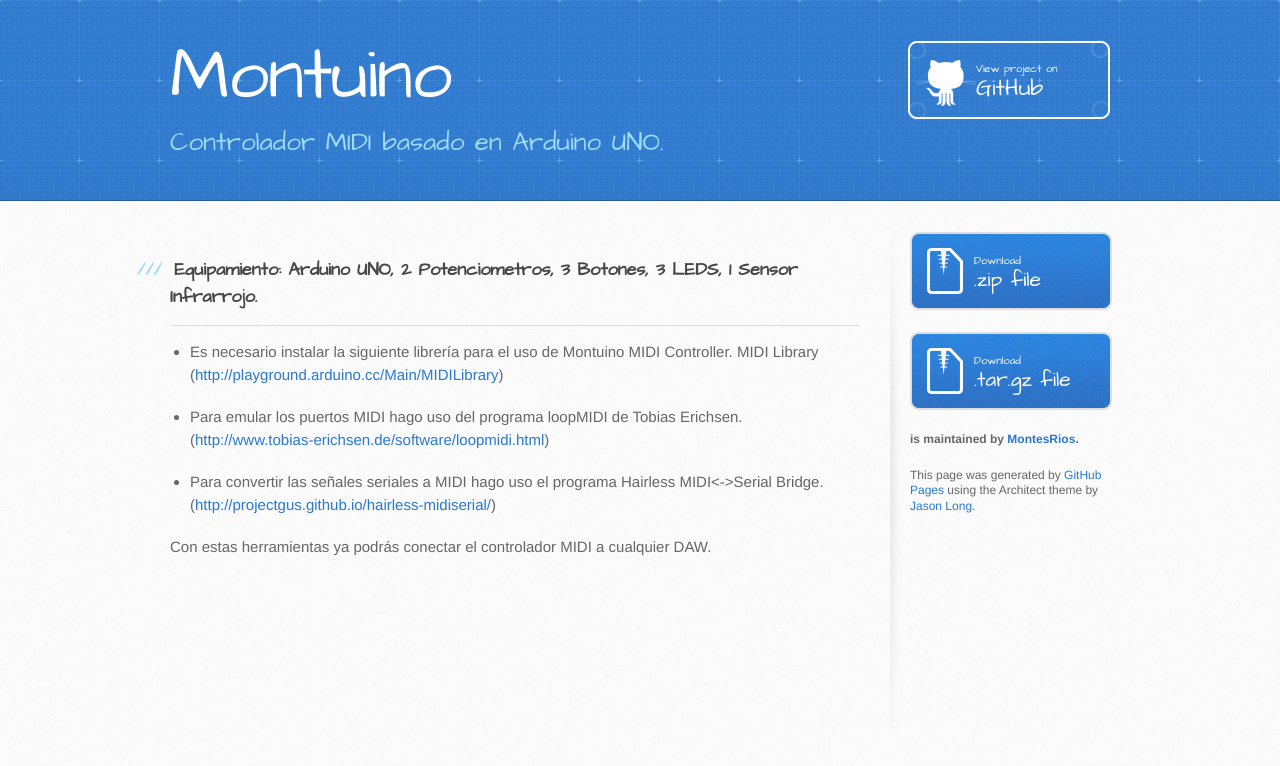
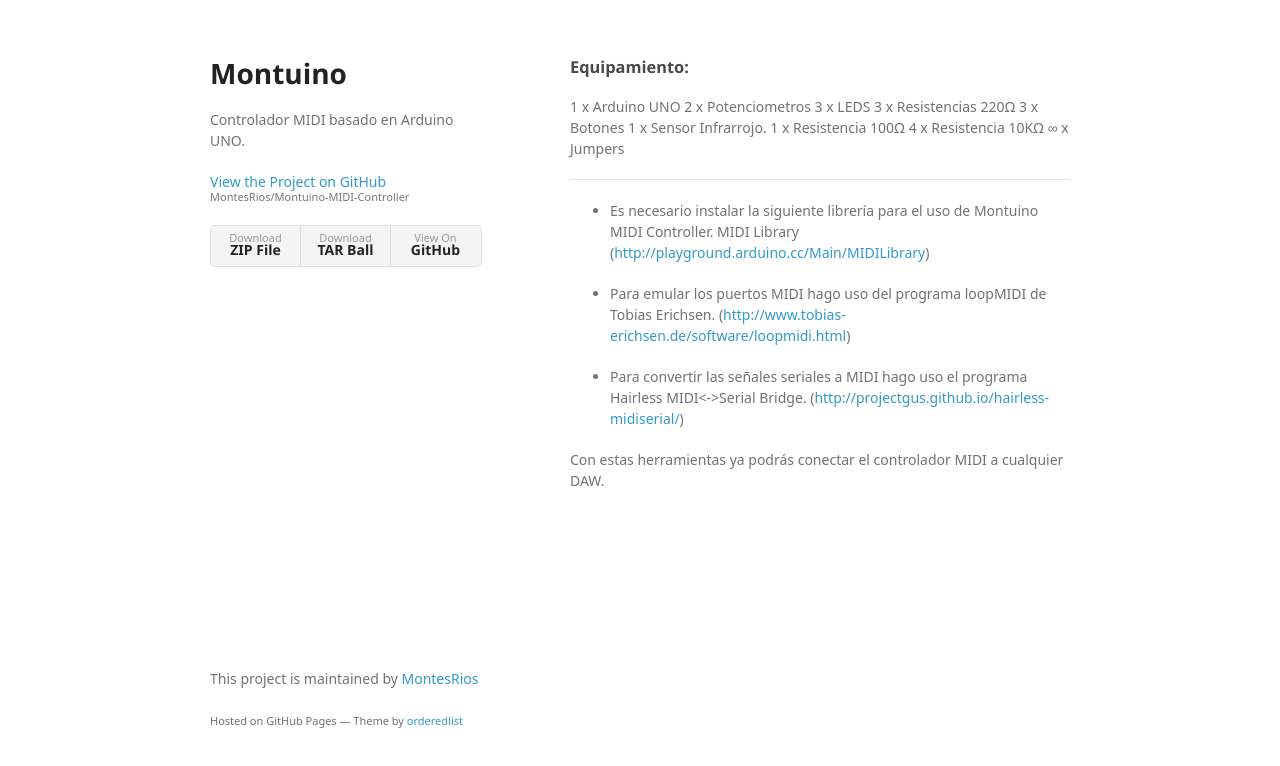
Before and after one commit to MontesRios/Montuino-MIDI-Controller, a plain HTML site: page index.html in a window 1280 px wide. Drawn offline with Linux system fonts and the light colour scheme; a web font is replaced by a local one.

Commit message:
Create gh-pages branch via GitHub

```diff
--- a/index.html
+++ b/index.html
@@ -1,35 +1,45 @@
-<!DOCTYPE html>
+<!doctype html>
 <html>
   <head>
-    <meta charset='utf-8'>
+    <meta charset="utf-8">
     <meta http-equiv="X-UA-Compatible" content="chrome=1">
-    <meta name="viewport" content="width=device-width, initial-scale=1, maximum-scale=1">
-    <link href='https://fonts.googleapis.com/css?family=Architects+Daughter' rel='stylesheet' type='text/css'>
-    <link rel="stylesheet" type="text/css" href="stylesheets/stylesheet.css" media="screen">
-    <link rel="stylesheet" type="text/css" href="stylesheets/github-light.css" media="screen">
-    <link rel="stylesheet" type="text/css" href="stylesheets/print.css" media="print">
+    <title>Montuino by MontesRios</title>
 
+    <link rel="stylesheet" href="stylesheets/styles.css">
+    <link rel="stylesheet" href="stylesheets/github-light.css">
+    <meta name="viewport" content="width=device-width">
     <!--[if lt IE 9]>
     <script src="//html5shiv.googlecode.com/svn/trunk/html5.js"></script>
     <![endif]-->
+  </head>
+  <body>
+    <div class="wrapper">
+      <header>
+        <h1>Montuino</h1>
+        <p>Controlador MIDI basado en Arduino UNO.</p>
 
-    <title>Montuino by MontesRios</title>
-  </head>
+        <p class="view"><a href="https://github.com/MontesRios/Montuino-MIDI-Controller">View the Project on GitHub <small>MontesRios/Montuino-MIDI-Controller</small></a></p>
 
-  <body>
-    <header>
-      <div class="inner">
-        <h1>Montuino</h1>
-        <h2>Controlador MIDI basado en Arduino UNO.</h2>
-        <a href="https://github.com/MontesRios/Montuino-MIDI-Controller" class="button"><small>View project on</small> GitHub</a>
-      </div>
-    </header>
 
-    <div id="content-wrapper">
-      <div class="inner clearfix">
-        <section id="main-content">
-          <h3>
-<a id="equipamiento-arduino-uno-2-potenciometros-3-botones-3-leds-1-sensor-infrarrojo" class="anchor" href="#equipamiento-arduino-uno-2-potenciometros-3-botones-3-leds-1-sensor-infrarrojo" aria-hidden="true"><span aria-hidden="true" class="octicon octicon-link"></span></a>Equipamiento: Arduino UNO, 2 Potenciometros, 3 Botones, 3 LEDS, 1 Sensor Infrarrojo.</h3>
+        <ul>
+          <li><a href="https://github.com/MontesRios/Montuino-MIDI-Controller/zipball/master">Download <strong>ZIP File</strong></a></li>
+          <li><a href="https://github.com/MontesRios/Montuino-MIDI-Controller/tarball/master">Download <strong>TAR Ball</strong></a></li>
+          <li><a href="https://github.com/MontesRios/Montuino-MIDI-Controller">View On <strong>GitHub</strong></a></li>
+        </ul>
+      </header>
+      <section>
+        <h3>
+<a id="equipamiento" class="anchor" href="#equipamiento" aria-hidden="true"><span aria-hidden="true" class="octicon octicon-link"></span></a>Equipamiento:</h3>
+
+<p>1 x Arduino UNO
+2 x Potenciometros
+3 x LEDS
+3 x Resistencias 220Ω
+3 x Botones
+1 x Sensor Infrarrojo.
+1 x Resistencia 100Ω
+4 x Resistencia 10KΩ
+∞ x Jumpers</p>
 
 <hr>
 
@@ -43,25 +53,13 @@ MIDI Library (<a href="http://playground.arduino.cc/Main/MIDILibrary">http://pla
 </ul>
 
 <p>Con estas herramientas ya podrás conectar el controlador MIDI a cualquier DAW.</p>
-        </section>
-
-        <aside id="sidebar">
-          <a href="https://github.com/MontesRios/Montuino-MIDI-Controller/zipball/master" class="button">
-            <small>Download</small>
-            .zip file
-          </a>
-          <a href="https://github.com/MontesRios/Montuino-MIDI-Controller/tarball/master" class="button">
-            <small>Download</small>
-            .tar.gz file
-          </a>
-
-          <p class="repo-owner"><a href="https://github.com/MontesRios/Montuino-MIDI-Controller"></a> is maintained by <a href="https://github.com/MontesRios">MontesRios</a>.</p>
-
-          <p>This page was generated by <a href="https://pages.github.com">GitHub Pages</a> using the Architect theme by <a href="https://twitter.com/jasonlong">Jason Long</a>.</p>
-        </aside>
-      </div>
+      </section>
+      <footer>
+        <p>This project is maintained by <a href="https://github.com/MontesRios">MontesRios</a></p>
+        <p><small>Hosted on GitHub Pages &mdash; Theme by <a href="https://github.com/orderedlist">orderedlist</a></small></p>
+      </footer>
     </div>
-
+    <script src="javascripts/scale.fix.js"></script>
 
   </body>
 </html>
--- /dev/null
+++ b/javascripts/scale.fix.js
@@ -0,0 +1,17 @@
+var metas = document.getElementsByTagName('meta');
+var i;
+if (navigator.userAgent.match(/iPhone/i)) {
+  for (i=0; i<metas.length; i++) {
+    if (metas[i].name == "viewport") {
+      metas[i].content = "width=device-width, minimum-scale=1.0, maximum-scale=1.0";
+    }
+  }
+  document.addEventListener("gesturestart", gestureStart, false);
+}
+function gestureStart() {
+  for (i=0; i<metas.length; i++) {
+    if (metas[i].name == "viewport") {
+      metas[i].content = "width=device-width, minimum-scale=0.25, maximum-scale=1.6";
+    }
+  }
+}
--- a/params.json
+++ b/params.json
@@ -1,6 +1,6 @@
 {
   "name": "Montuino",
   "tagline": "Controlador MIDI basado en Arduino UNO.",
-  "body": "### Equipamiento: Arduino UNO, 2 Potenciometros, 3 Botones, 3 LEDS, 1 Sensor Infrarrojo.\r\n\r\n***\r\n\r\n* Es necesario instalar la siguiente librería para el uso de Montuino MIDI Controller. \r\nMIDI Library (http://playground.arduino.cc/Main/MIDILibrary)\r\n\r\n* Para emular los puertos MIDI hago uso del programa loopMIDI de Tobias Erichsen. \r\n(http://www.tobias-erichsen.de/software/loopmidi.html)\r\n\r\n* Para convertir las señales seriales a MIDI hago uso el programa Hairless MIDI<->Serial Bridge.\r\n(http://projectgus.github.io/hairless-midiserial/)\r\n\r\nCon estas herramientas ya podrás conectar el controlador MIDI a cualquier DAW.",
+  "body": "### Equipamiento:\r\n \r\n1 x Arduino UNO \r\n2 x Potenciometros \r\n3 x LEDS\r\n3 x Resistencias 220Ω\r\n3 x Botones\r\n1 x Sensor Infrarrojo.\r\n1 x Resistencia 100Ω\r\n4 x Resistencia 10KΩ\r\n∞ x Jumpers\r\n\r\n***\r\n\r\n* Es necesario instalar la siguiente librería para el uso de Montuino MIDI Controller. \r\nMIDI Library (http://playground.arduino.cc/Main/MIDILibrary)\r\n\r\n* Para emular los puertos MIDI hago uso del programa loopMIDI de Tobias Erichsen. \r\n(http://www.tobias-erichsen.de/software/loopmidi.html)\r\n\r\n* Para convertir las señales seriales a MIDI hago uso el programa Hairless MIDI<->Serial Bridge.\r\n(http://projectgus.github.io/hairless-midiserial/)\r\n\r\nCon estas herramientas ya podrás conectar el controlador MIDI a cualquier DAW.",
   "note": "Don't delete this file! It's used internally to help with page regeneration."
 }
--- /dev/null
+++ b/stylesheets/styles.css
@@ -0,0 +1,324 @@
+@font-face {
+  font-family: 'Noto Sans';
+  font-weight: 400;
+  font-style: normal;
+  src: url('../fonts/Noto-Sans-regular/Noto-Sans-regular.eot');
+  src: url('../fonts/Noto-Sans-regular/Noto-Sans-regular.eot?#iefix') format('embedded-opentype'),
+       local('Noto Sans'),
+       local('Noto-Sans-regular'),
+       url('../fonts/Noto-Sans-regular/Noto-Sans-regular.woff2') format('woff2'),
+       url('../fonts/Noto-Sans-regular/Noto-Sans-regular.woff') format('woff'),
+       url('../fonts/Noto-Sans-regular/Noto-Sans-regular.ttf') format('truetype'),
+       url('../fonts/Noto-Sans-regular/Noto-Sans-regular.svg#NotoSans') format('svg');
+}
+
+@font-face {
+  font-family: 'Noto Sans';
+  font-weight: 700;
+  font-style: normal;
+  src: url('../fonts/Noto-Sans-700/Noto-Sans-700.eot');
+  src: url('../fonts/Noto-Sans-700/Noto-Sans-700.eot?#iefix') format('embedded-opentype'),
+       local('Noto Sans Bold'),
+       local('Noto-Sans-700'),
+       url('../fonts/Noto-Sans-700/Noto-Sans-700.woff2') format('woff2'),
+       url('../fonts/Noto-Sans-700/Noto-Sans-700.woff') format('woff'),
+       url('../fonts/Noto-Sans-700/Noto-Sans-700.ttf') format('truetype'),
+       url('../fonts/Noto-Sans-700/Noto-Sans-700.svg#NotoSans') format('svg');
+}
+
+@font-face {
+  font-family: 'Noto Sans';
+  font-weight: 400;
+  font-style: italic;
+  src: url('../fonts/Noto-Sans-italic/Noto-Sans-italic.eot');
+  src: url('../fonts/Noto-Sans-italic/Noto-Sans-italic.eot?#iefix') format('embedded-opentype'),
+       local('Noto Sans Italic'),
+       local('Noto-Sans-italic'),
+       url('../fonts/Noto-Sans-italic/Noto-Sans-italic.woff2') format('woff2'),
+       url('../fonts/Noto-Sans-italic/Noto-Sans-italic.woff') format('woff'),
+       url('../fonts/Noto-Sans-italic/Noto-Sans-italic.ttf') format('truetype'),
+       url('../fonts/Noto-Sans-italic/Noto-Sans-italic.svg#NotoSans') format('svg');
+}
+
+@font-face {
+  font-family: 'Noto Sans';
+  font-weight: 700;
+  font-style: italic;
+  src: url('../fonts/Noto-Sans-700italic/Noto-Sans-700italic.eot');
+  src: url('../fonts/Noto-Sans-700italic/Noto-Sans-700italic.eot?#iefix') format('embedded-opentype'),
+       local('Noto Sans Bold Italic'),
+       local('Noto-Sans-700italic'),
+       url('../fonts/Noto-Sans-700italic/Noto-Sans-700italic.woff2') format('woff2'),
+       url('../fonts/Noto-Sans-700italic/Noto-Sans-700italic.woff') format('woff'),
+       url('../fonts/Noto-Sans-700italic/Noto-Sans-700italic.ttf') format('truetype'),
+       url('../fonts/Noto-Sans-700italic/Noto-Sans-700italic.svg#NotoSans') format('svg');
+}
+
+body {
+  background-color: #fff;
+  padding:50px;
+  font: 14px/1.5 "Noto Sans", "Helvetica Neue", Helvetica, Arial, sans-serif;
+  color:#727272;
+  font-weight:400;
+}
+
+h1, h2, h3, h4, h5, h6 {
+  color:#222;
+  margin:0 0 20px;
+}
+
+p, ul, ol, table, pre, dl {
+  margin:0 0 20px;
+}
+
+h1, h2, h3 {
+  line-height:1.1;
+}
+
+h1 {
+  font-size:28px;
+}
+
+h2 {
+  color:#393939;
+}
+
+h3, h4, h5, h6 {
+  color:#494949;
+}
+
+a {
+  color:#39c;
+  text-decoration:none;
+}
+
+a:hover {
+  color:#069;
+}
+
+a small {
+  font-size:11px;
+  color:#777;
+  margin-top:-0.3em;
+  display:block;
+}
+
+a:hover small {
+  color:#777;
+}
+
+.wrapper {
+  width:860px;
+  margin:0 auto;
+}
+
+blockquote {
+  border-left:1px solid #e5e5e5;
+  margin:0;
+  padding:0 0 0 20px;
+  font-style:italic;
+}
+
+code, pre {
+  font-family:Monaco, Bitstream Vera Sans Mono, Lucida Console, Terminal, Consolas, Liberation Mono, DejaVu Sans Mono, Courier New, monospace;
+  color:#333;
+  font-size:12px;
+}
+
+pre {
+  padding:8px 15px;
+  background: #f8f8f8;
+  border-radius:5px;
+  border:1px solid #e5e5e5;
+  overflow-x: auto;
+}
+
+table {
+  width:100%;
+  border-collapse:collapse;
+}
+
+th, td {
+  text-align:left;
+  padding:5px 10px;
+  border-bottom:1px solid #e5e5e5;
+}
+
+dt {
+  color:#444;
+  font-weight:700;
+}
+
+th {
+  color:#444;
+}
+
+img {
+  max-width:100%;
+}
+
+header {
+  width:270px;
+  float:left;
+  position:fixed;
+  -webkit-font-smoothing:subpixel-antialiased;
+}
+
+header ul {
+  list-style:none;
+  height:40px;
+  padding:0;
+  background: #f4f4f4;
+  border-radius:5px;
+  border:1px solid #e0e0e0;
+  width:270px;
+}
+
+header li {
+  width:89px;
+  float:left;
+  border-right:1px solid #e0e0e0;
+  height:40px;
+}
+
+header li:first-child a {
+  border-radius:5px 0 0 5px;
+}
+
+header li:last-child a {
+  border-radius:0 5px 5px 0;
+}
+
+header ul a {
+  line-height:1;
+  font-size:11px;
+  color:#999;
+  display:block;
+  text-align:center;
+  padding-top:6px;
+  height:34px;
+}
+
+header ul a:hover {
+  color:#999;
+}
+
+header ul a:active {
+  background-color:#f0f0f0;
+}
+
+strong {
+  color:#222;
+  font-weight:700;
+}
+
+header ul li + li + li {
+  border-right:none;
+  width:89px;
+}
+
+header ul a strong {
+  font-size:14px;
+  display:block;
+  color:#222;
+}
+
+section {
+  width:500px;
+  float:right;
+  padding-bottom:50px;
+}
+
+small {
+  font-size:11px;
+}
+
+hr {
+  border:0;
+  background:#e5e5e5;
+  height:1px;
+  margin:0 0 20px;
+}
+
+footer {
+  width:270px;
+  float:left;
+  position:fixed;
+  bottom:50px;
+  -webkit-font-smoothing:subpixel-antialiased;
+}
+
+@media print, screen and (max-width: 960px) {
+
+  div.wrapper {
+    width:auto;
+    margin:0;
+  }
+
+  header, section, footer {
+    float:none;
+    position:static;
+    width:auto;
+  }
+
+  header {
+    padding-right:320px;
+  }
+
+  section {
+    border:1px solid #e5e5e5;
+    border-width:1px 0;
+    padding:20px 0;
+    margin:0 0 20px;
+  }
+
+  header a small {
+    display:inline;
+  }
+
+  header ul {
+    position:absolute;
+    right:50px;
+    top:52px;
+  }
+}
+
+@media print, screen and (max-width: 720px) {
+  body {
+    word-wrap:break-word;
+  }
+
+  header {
+    padding:0;
+  }
+
+  header ul, header p.view {
+    position:static;
+  }
+
+  pre, code {
+    word-wrap:normal;
+  }
+}
+
+@media print, screen and (max-width: 480px) {
+  body {
+    padding:15px;
+  }
+
+  header ul {
+    width:99%;
+  }
+
+  header li, header ul li + li + li {
+    width:33%;
+  }
+}
+
+@media print {
+  body {
+    padding:0.4in;
+    font-size:12pt;
+    color:#444;
+  }
+}
```
